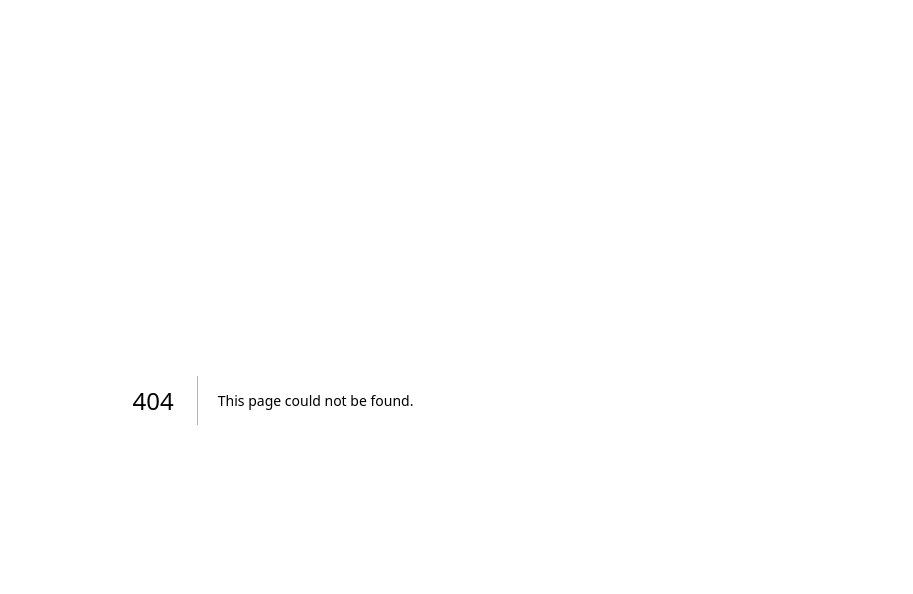
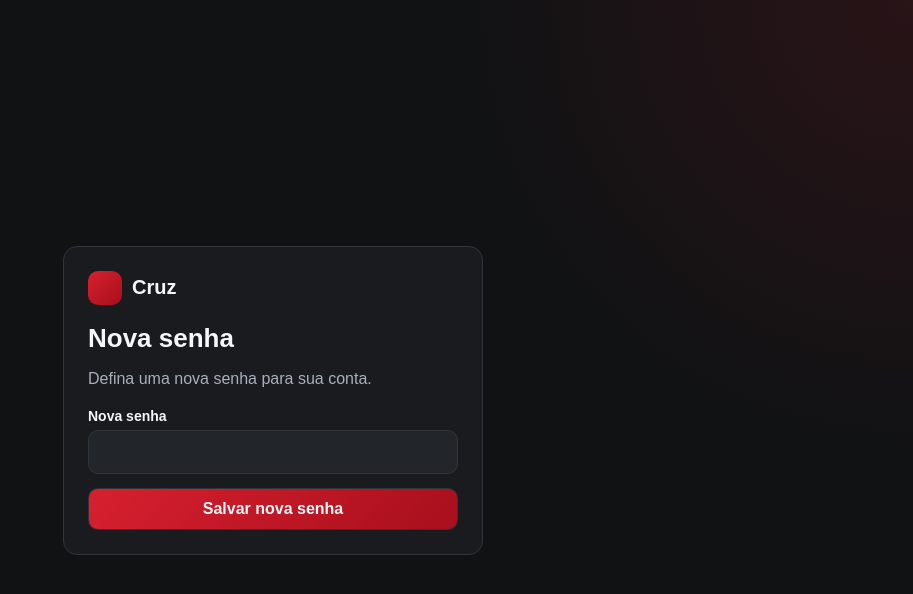
Before and after one commit to wesley956/PedeAqui, a Next.js app: page /nova-senha in a window 1280 px wide. Before the commit this address had no page. Shown: the top 594 px of the page, without its empty margins (367-1280 px from the left). Built offline with nearby package versions, Linux system fonts and the light colour scheme.

Commit message:
foundation: add new password page

```diff
--- /dev/null
+++ b/src/app/nova-senha/page.tsx
@@ -0,0 +1,18 @@
+import { AuthCard } from "@/components/auth/auth-card";
+import { Button } from "@/components/ui/button";
+import { Input } from "@/components/ui/input";
+import { updatePasswordAction } from "@/features/auth/actions";
+
+export default async function NovaSenhaPage({ searchParams }: { searchParams: Promise<{ error?: string }> }) {
+  const params = await searchParams;
+
+  return (
+    <AuthCard title="Nova senha" subtitle="Defina uma nova senha para sua conta.">
+      {params.error ? <p role="alert" style={{ margin: 0, color: "#ff8a93" }}>Não foi possível atualizar a senha.</p> : null}
+      <form action={updatePasswordAction} style={{ display: "grid", gap: 14 }}>
+        <Input label="Nova senha" name="password" type="password" autoComplete="new-password" required minLength={8} />
+        <Button type="submit">Salvar nova senha</Button>
+      </form>
+    </AuthCard>
+  );
+}
```
